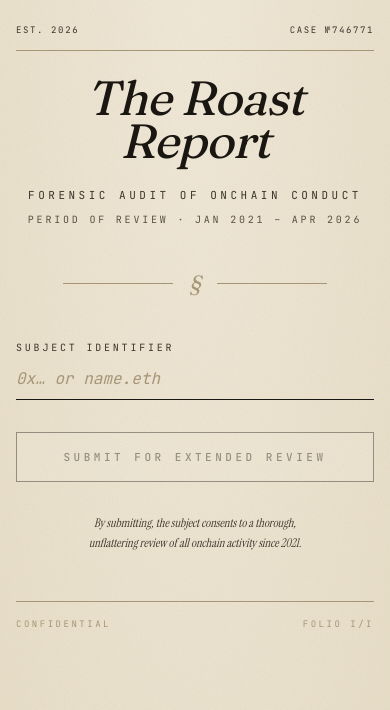
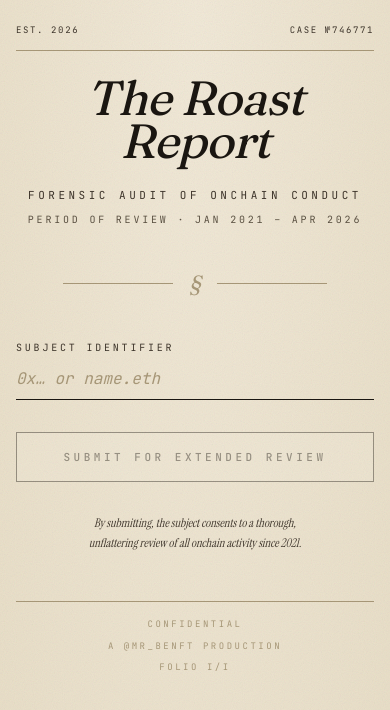
Before and after one commit to bjcohen7/roastrep, a Next.js app: page / in a window 390 px wide. Shown: the top 710 px of the page. Built offline with nearby package versions, Linux system fonts and the light colour scheme.

Commit message:
Show footer credit on mobile

```diff
--- a/components/RoastReport.tsx
+++ b/components/RoastReport.tsx
@@ -559,7 +559,7 @@ export default function RoastReport({
         )}
 
         <div
-          className="mt-12 sm:mt-16 pt-4 flex items-center justify-between text-[9px] tracking-[0.28em] uppercase"
+          className="mt-12 sm:mt-16 pt-4 flex flex-col sm:flex-row items-center justify-between gap-2 sm:gap-0 text-[9px] tracking-[0.28em] uppercase"
           style={{ borderTop: `1px solid ${C.rule}`, fontFamily: fontMono, color: C.rule }}
         >
           <span>Confidential</span>
@@ -567,7 +567,6 @@ export default function RoastReport({
             href="https://x.com/mr_benft"
             target="_blank"
             rel="noreferrer"
-            className="hidden sm:inline"
             style={{ color: C.rule, textDecoration: "none" }}
           >
             A @mr_benft Production
```
